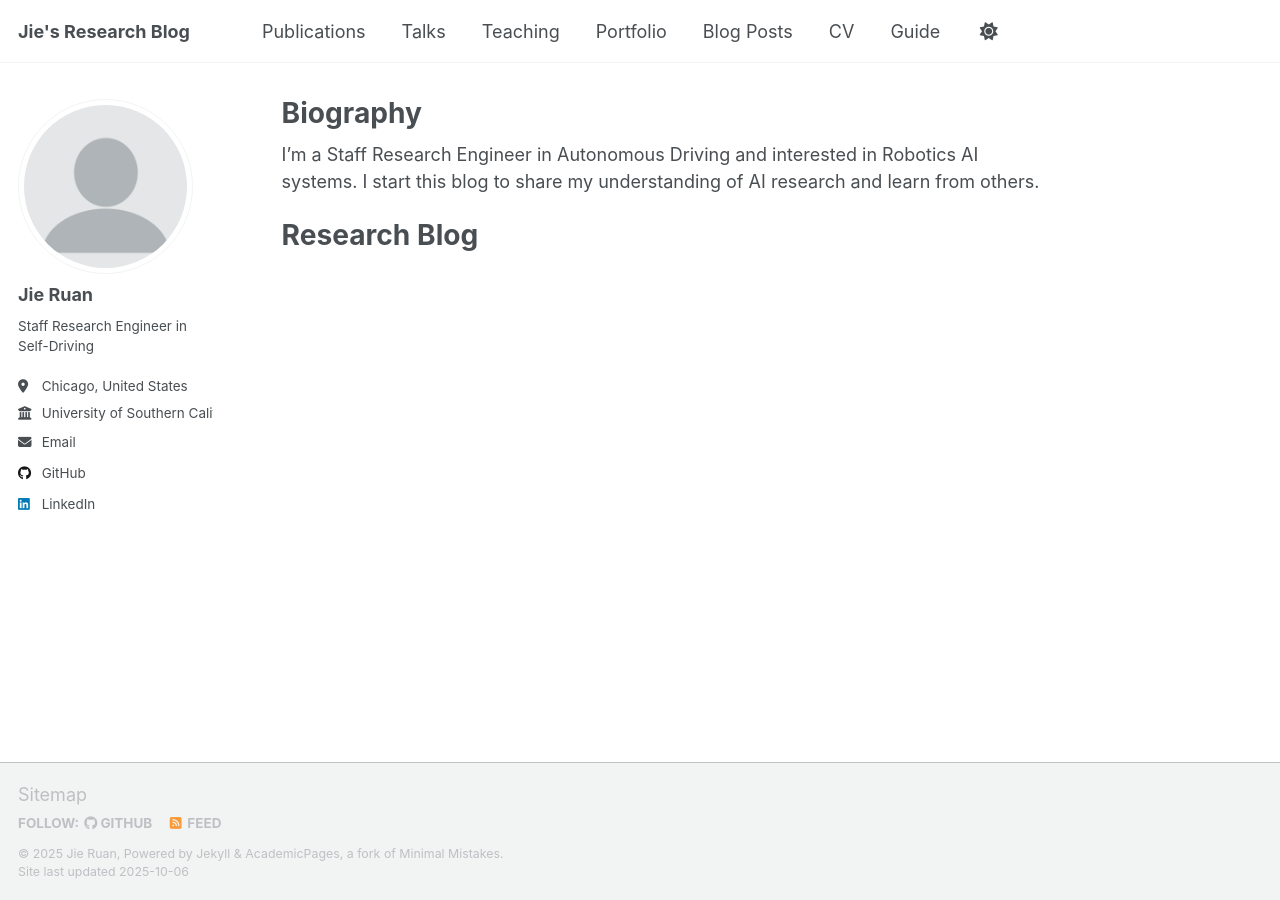
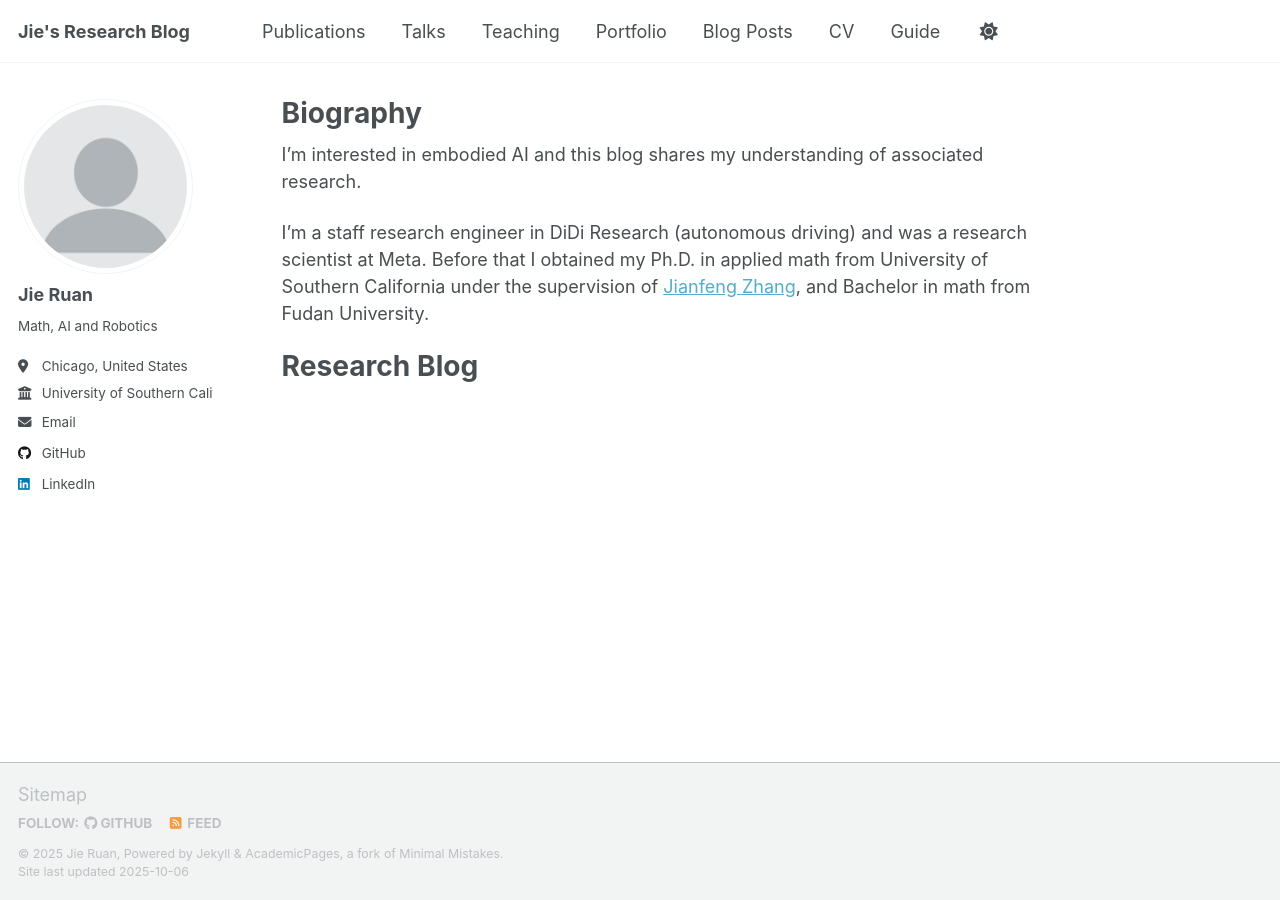
Before and after one commit to jieruan02-cn/jieruan.github.io, a Jekyll site: the page built from _pages/about.md, in a window 1280 px wide. Built offline with Jekyll 4.4.1, drawn with Linux system fonts in a browser that asks for light colours; a script that is not in the unit is left out.

Commit message:
Polish bio and prepare for research blogging.

```diff
--- a/_config.yml
+++ b/_config.yml
@@ -26,7 +26,7 @@ author:
   avatar           : "profile.png"
   name             : "Jie Ruan"
   pronouns         : # example: "she/her"
-  bio              : "Staff Research Engineer in Self-Driving"
+  bio              : "Math, AI and Robotics"
   location         : "Chicago, United States"
   employer         : "University of Southern California"
   uri              : # URL
--- a/_pages/about.md
+++ b/_pages/about.md
@@ -7,7 +7,9 @@ redirect_from:
   - /about.html
 ---
 
-I'm a Staff Research Engineer in Autonomous Driving and interested in Robotics AI systems. I start this blog to share my understanding of AI research and learn from others.
+I'm interested in embodied AI and this blog shares my understanding of associated research.
+
+I'm a staff research engineer in DiDi Research (autonomous driving) and was a research scientist at Meta. Before that I obtained my Ph.D. in applied math from University of Southern California under the supervision of [Jianfeng Zhang](https://dornsife.usc.edu/jianfeng-zhang/), and Bachelor in math from Fudan University.
 
 Research Blog
 ======
```
